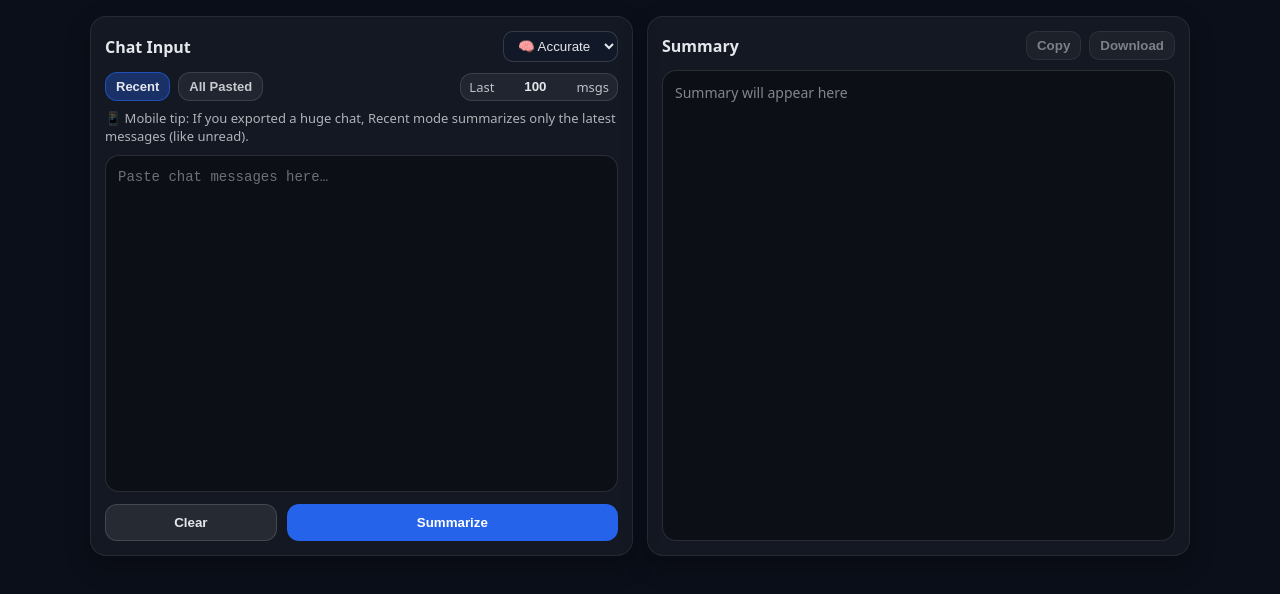
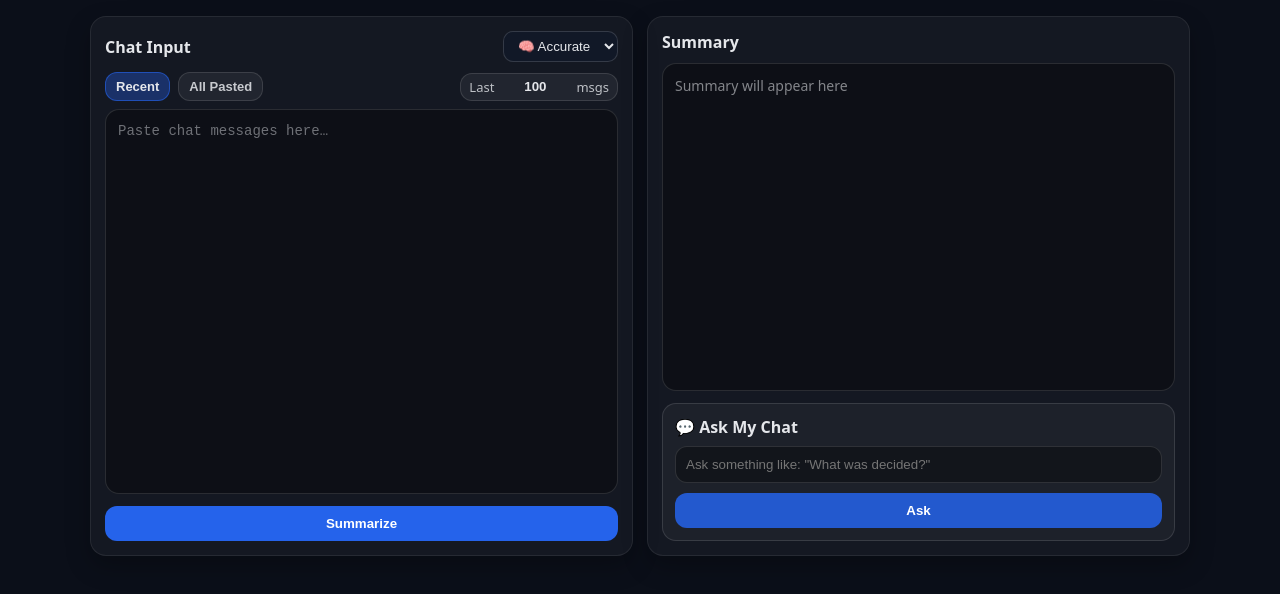
Before and after one commit to Aadithya-vv/chat-summarizer, a React (Vite) app in the folder frontend/: page / in a window 1280 px wide. Shown: the top 594 px of the page. Built offline with nearby package versions, Linux system fonts and the light colour scheme.

Commit message:
Latest commit with ASK MY CHAT option

```diff
--- a/frontend/src/App.css
+++ b/frontend/src/App.css
@@ -252,3 +252,60 @@ select {
     align-items: flex-start;
   }
 }
+.ask-box {
+  margin-top: 12px;
+  padding: 12px;
+  border-radius: 14px;
+  border: 1px solid rgba(255, 255, 255, 0.12);
+  background: rgba(255, 255, 255, 0.04);
+}
+
+.ask-title {
+  font-weight: 800;
+  margin-bottom: 8px;
+}
+
+.ask-input {
+  width: 100%;
+  border-radius: 12px;
+  padding: 10px;
+  border: 1px solid rgba(255, 255, 255, 0.12);
+  background: rgba(0, 0, 0, 0.35);
+  color: #e5e7eb;
+  outline: none;
+  margin-bottom: 10px;
+}
+
+.ask-btn {
+  width: 100%;
+  background: rgba(37, 99, 235, 0.85);
+  border: none;
+  color: white;
+  padding: 10px;
+  border-radius: 12px;
+  font-weight: 700;
+  cursor: pointer;
+}
+
+.ask-btn:disabled {
+  opacity: 0.6;
+  cursor: not-allowed;
+}
+
+.ask-answer {
+  margin-top: 10px;
+  padding: 10px;
+  border-radius: 12px;
+  background: rgba(0, 0, 0, 0.25);
+  border: 1px solid rgba(255, 255, 255, 0.10);
+}
+
+.ask-answer-title {
+  font-weight: 800;
+  margin-bottom: 6px;
+}
+
+.ask-answer-text {
+  color: rgba(229, 231, 235, 0.9);
+  line-height: 1.4;
+}
--- a/frontend/src/App.jsx
+++ b/frontend/src/App.jsx
@@ -5,54 +5,50 @@ function App() {
   const [chat, setChat] = useState("");
   const [summary, setSummary] = useState("");
   const [loading, setLoading] = useState(false);
-  const [copied, setCopied] = useState(false);
 
-  const [model, setModel] = useState("accurate"); // fast | accurate
+  const [model, setModel] = useState("accurate");
 
-  // user can type last N
   const [lastN, setLastN] = useState(100);
-
-  // ✅ NEW: summarize mode
-  // "all" => summarize everything pasted
-  // "lastn" => summarize last N messages/lines
   const [summarizeMode, setSummarizeMode] = useState("lastn");
 
-  // safety limits
+  // Ask My Chat
+  const [question, setQuestion] = useState("");
+  const [answer, setAnswer] = useState("");
+  const [asking, setAsking] = useState(false);
+
   const MIN_N = 10;
   const MAX_N = 500;
+
+  const BACKEND_BASE = "http://127.0.0.1:8000"; // change to ngrok when needed
+
+  function getFinalLastN() {
+    let safeN = Number(lastN);
+    if (isNaN(safeN)) safeN = 100;
+    if (safeN < MIN_N) safeN = MIN_N;
+    if (safeN > MAX_N) safeN = MAX_N;
+    return summarizeMode === "all" ? 0 : safeN;
+  }
 
   async function summarizeChat() {
     if (!chat.trim()) return;
 
     setLoading(true);
     setSummary("");
-    setCopied(false);
+    setAnswer("");
+    setQuestion("");
 
     try {
-      // ⚠️ change to ngrok when needed
-      const BACKEND_URL = "http://127.0.0.1:8000/summarize";
-
-      let safeN = Number(lastN);
-      if (isNaN(safeN)) safeN = 100;
-      if (safeN < MIN_N) safeN = MIN_N;
-      if (safeN > MAX_N) safeN = MAX_N;
-
-      // ✅ if summarizeMode=all, we send last_n = 0
-      // backend interprets 0 as "do not trim"
-      const finalLastN = summarizeMode === "all" ? 0 : safeN;
-
-      const res = await fetch(BACKEND_URL, {
+      const res = await fetch(`${BACKEND_BASE}/summarize`, {
         method: "POST",
         headers: { "Content-Type": "application/json" },
         body: JSON.stringify({
           chat_text: chat,
           model: model,
-          last_n: finalLastN
+          last_n: getFinalLastN()
         })
       });
 
       if (!res.ok) throw new Error(`HTTP error: ${res.status}`);
-
       const data = await res.json();
       setSummary(data.summary || "");
     } catch (e) {
@@ -63,28 +59,37 @@ function App() {
     }
   }
 
-  function copySummary() {
-    if (!summary) return;
-    navigator.clipboard.writeText(summary);
-    setCopied(true);
-    setTimeout(() => setCopied(false), 1500);
-  }
+  async function askMyChat() {
+    if (!chat.trim()) {
+      setAnswer("Please paste chat first.");
+      return;
+    }
+    if (!question.trim()) return;
 
-  function downloadSummary() {
-    if (!summary) return;
-    const blob = new Blob([summary], { type: "text/plain" });
-    const url = URL.createObjectURL(blob);
-    const a = document.createElement("a");
-    a.href = url;
-    a.download = "chat-summary.txt";
-    a.click();
-    URL.revokeObjectURL(url);
-  }
+    setAsking(true);
+    setAnswer("");
 
-  function clearAll() {
-    setChat("");
-    setSummary("");
-    setCopied(false);
+    try {
+      const res = await fetch(`${BACKEND_BASE}/ask`, {
+        method: "POST",
+        headers: { "Content-Type": "application/json" },
+        body: JSON.stringify({
+          chat_text: chat,
+          question: question,
+          model: model,
+          last_n: getFinalLastN()
+        })
+      });
+
+      if (!res.ok) throw new Error(`HTTP error: ${res.status}`);
+      const data = await res.json();
+      setAnswer(data.answer || "");
+    } catch (e) {
+      console.error(e);
+      setAnswer("❌ Error: Could not answer question.");
+    } finally {
+      setAsking(false);
+    }
   }
 
   return (
@@ -96,7 +101,6 @@ function App() {
             <span>Chat Input</span>
 
             <div className="header-controls">
-              {/* MODEL SELECT */}
               <select value={model} onChange={(e) => setModel(e.target.value)}>
                 <option value="fast">⚡ Fast</option>
                 <option value="accurate">🧠 Accurate</option>
@@ -104,7 +108,6 @@ function App() {
             </div>
           </header>
 
-          {/* ✅ NEW: Summarize Mode Switch */}
           <div className="mode-row">
             <div className="mode-tabs">
               <button
@@ -124,7 +127,6 @@ function App() {
               </button>
             </div>
 
-            {/* show lastN input only in recent mode */}
             {summarizeMode === "lastn" && (
               <div className="lastn-wrap">
                 <span className="lastn-label">Last</span>
@@ -141,51 +143,55 @@ function App() {
             )}
           </div>
 
-          <p className="hint">
-            {summarizeMode === "all"
-              ? "🖥️ PC tip: If you pasted only unread messages, use All Pasted."
-              : "📱 Mobile tip: If you exported a huge chat, Recent mode summarizes only the latest messages (like unread)."}
-          </p>
-
           <textarea
             className="textarea"
             value={chat}
             onChange={(e) => setChat(e.target.value)}
             placeholder="Paste chat messages here…"
-            disabled={loading}
+            disabled={loading || asking}
           />
 
           <footer className="panel-footer">
-            <button className="secondary-btn" onClick={clearAll} disabled={loading && !chat}>
-              Clear
-            </button>
-
-            <button className="primary-btn" onClick={summarizeChat} disabled={loading}>
+            <button className="primary-btn" onClick={summarizeChat} disabled={loading || asking}>
               {loading ? "Summarizing…" : "Summarize"}
             </button>
           </footer>
         </section>
 
-        {/* SUMMARY PANEL */}
+        {/* OUTPUT PANEL */}
         <section className="panel">
           <header className="panel-header row">
             <span>Summary</span>
-            <div className="actions">
-              <button onClick={copySummary} disabled={!summary}>
-                {copied ? "Copied ✓" : "Copy"}
-              </button>
-              <button onClick={downloadSummary} disabled={!summary}>
-                Download
-              </button>
-            </div>
           </header>
 
           <div className="output">
-            {!summary && !loading && (
-              <div className="placeholder">Summary will appear here</div>
+            {!summary && !loading && <div className="placeholder">Summary will appear here</div>}
+            {loading && <div className="placeholder">Thinking…</div>}
+            {summary && <pre className="raw-output">{summary}</pre>}
+          </div>
+
+          {/* ASK MY CHAT */}
+          <div className="ask-box">
+            <div className="ask-title">💬 Ask My Chat</div>
+
+            <input
+              className="ask-input"
+              value={question}
+              onChange={(e) => setQuestion(e.target.value)}
+              placeholder='Ask something like: "What was decided?"'
+              disabled={asking || loading}
+            />
+
+            <button className="ask-btn" onClick={askMyChat} disabled={asking || loading}>
+              {asking ? "Asking…" : "Ask"}
+            </button>
+
+            {answer && (
+              <div className="ask-answer">
+                <div className="ask-answer-title">Answer</div>
+                <div className="ask-answer-text">{answer}</div>
+              </div>
             )}
-            {loading && <div className="placeholder">Thinking…</div>}
-            {summary && <SafeSummaryRenderer text={summary} />}
           </div>
         </section>
       </div>
@@ -193,57 +199,4 @@ function App() {
   );
 }
 
-/* ---------- SAFE RENDERERS ---------- */
-
-function SafeSummaryRenderer({ text }) {
-  const structured =
-    text.includes("🧠") || text.includes("✅") || text.includes("🛠") || text.includes("📌");
-
-  if (!structured) {
-    return <pre className="raw-output">{text}</pre>;
-  }
-
-  return <FormattedSummary text={text} />;
-}
-
-function FormattedSummary({ text }) {
-  const lines = text.split("\n").map((l) => l.trim()).filter(Boolean);
-
-  const data = {
-    "Main Topics": [],
-    "Decisions": [],
-    "Action Items": [],
-    "Notes / Context": []
-  };
-
-  let current = null;
-
-  for (const line of lines) {
-    if (line.startsWith("🧠")) current = "Main Topics";
-    else if (line.startsWith("✅")) current = "Decisions";
-    else if (line.startsWith("🛠")) current = "Action Items";
-    else if (line.startsWith("📌")) current = "Notes / Context";
-    else if (line.startsWith("-") && current) {
-      data[current].push(line.replace(/^-\s*/, ""));
-    }
-  }
-
-  return (
-    <div>
-      {Object.entries(data).map(([title, items]) => (
-        <div key={title} className="section">
-          <div className="section-title">{title}</div>
-          {items.length === 0 ? (
-            <div className="bullet">• None</div>
-          ) : (
-            items.map((item, i) => (
-              <div key={i} className="bullet">• {item}</div>
-            ))
-          )}
-        </div>
-      ))}
-    </div>
-  );
-}
-
 export default App;
```
Also changed, not shown: 1 other file (tests, documents, lock files or other folders).
